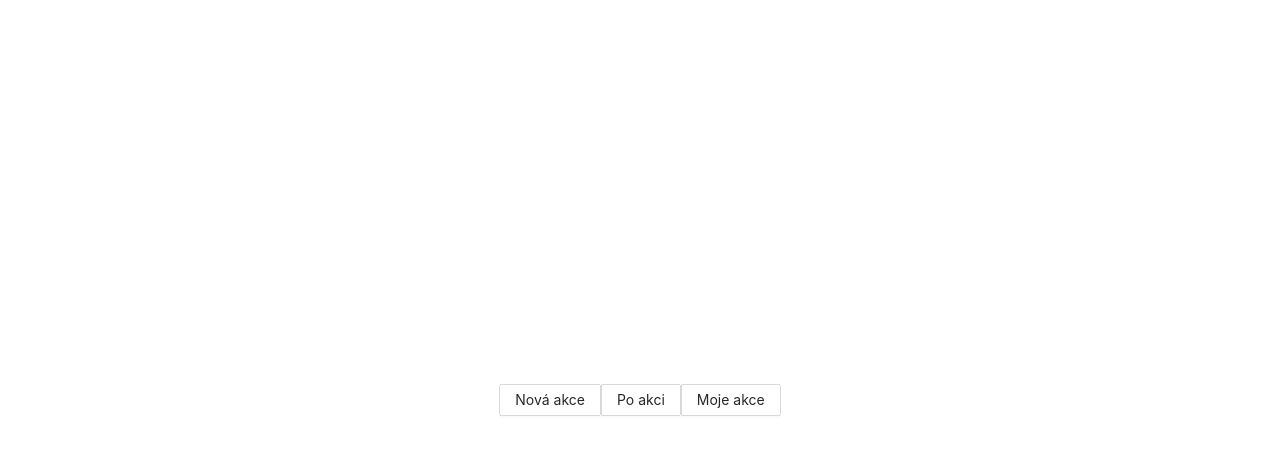
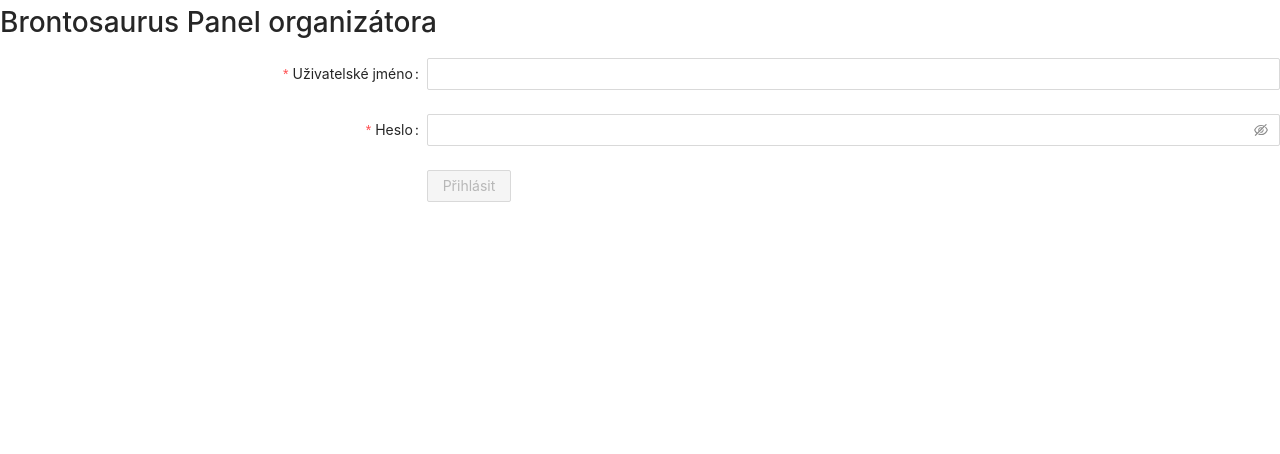
Before and after one commit to mrkvon/bis, a React (Create React App) app: page / in a window 1280 px wide. Shown: the top 454 px of the page. Built offline with nearby package versions, Linux system fonts and the light colour scheme.

Commit message:
Add a dummy login page and wire with redux

```diff
--- a/src/App.tsx
+++ b/src/App.tsx
@@ -1,11 +1,18 @@
 import { Route, Routes } from 'react-router-dom'
 import './App.css'
+import { useAppSelector } from './app/hooks'
 import CloseEvent from './CloseEvent'
 import CreateEvent from './CreateEvent'
 import EventList from './EventList'
+import Login from './features/login/Login'
+import { selectIsLoggedIn, selectIsPending } from './features/login/loginSlice'
 import GuidePost from './GuidePost'
 
 function App() {
+  const isLoggedIn = useAppSelector(selectIsLoggedIn)
+  const isPending = useAppSelector(selectIsPending)
+  if (isPending) return <div>Přihlašování</div>
+  if (!isLoggedIn) return <Login />
   return (
     <div className="App">
       <Routes>
--- a/src/app/store.ts
+++ b/src/app/store.ts
@@ -1,9 +1,11 @@
 import { configureStore, ThunkAction, Action } from '@reduxjs/toolkit'
 import counterReducer from '../features/counter/counterSlice'
+import loginReducer from '../features/login/loginSlice'
 
 export const store = configureStore({
   reducer: {
     counter: counterReducer,
+    login: loginReducer,
   },
 })
 
--- /dev/null
+++ b/src/features/login/Login.tsx
@@ -0,0 +1,70 @@
+import { Button, Form, Input } from 'antd'
+import { ValidateErrorEntity } from 'rc-field-form/lib/interface'
+import { useAppDispatch } from '../../app/hooks'
+import { Credentials } from './types'
+import { login } from './loginSlice'
+
+const Login = () => {
+  const dispatch = useAppDispatch()
+  const [form] = Form.useForm<Credentials>()
+  const onFinish = (credentials: Credentials) => {
+    dispatch(login(credentials))
+  }
+
+  const onFinishFailed = (errorInfo: ValidateErrorEntity<Credentials>) => {
+    console.log('Failed:', errorInfo)
+  }
+
+  return (
+    <>
+      {' '}
+      <h1>Brontosaurus Panel organizátora</h1>
+      <Form
+        name="basic"
+        form={form}
+        labelCol={{ span: 8 }}
+        wrapperCol={{ span: 16 }}
+        initialValues={{ remember: true }}
+        onFinish={onFinish}
+        onFinishFailed={onFinishFailed}
+        autoComplete="off"
+      >
+        <Form.Item
+          label="Uživatelské jméno"
+          name="username"
+          rules={[
+            { required: true, message: 'Zadejte své uživatelské jméno!' },
+          ]}
+        >
+          <Input />
+        </Form.Item>
+
+        <Form.Item
+          label="Heslo"
+          name="password"
+          rules={[{ required: true, message: 'Zadejte své heslo!' }]}
+        >
+          <Input.Password />
+        </Form.Item>
+
+        <Form.Item shouldUpdate wrapperCol={{ offset: 8, span: 16 }}>
+          {() => (
+            <Button
+              type="primary"
+              htmlType="submit"
+              disabled={
+                !form.isFieldsTouched(true) ||
+                form.getFieldsError().filter(({ errors }) => errors.length)
+                  .length > 0
+              }
+            >
+              Přihlásit
+            </Button>
+          )}
+        </Form.Item>
+      </Form>
+    </>
+  )
+}
+
+export default Login
--- /dev/null
+++ b/src/features/login/loginAPI.ts
@@ -0,0 +1,16 @@
+import { Credentials } from './types'
+import { LoginState } from './loginSlice'
+
+const wait = async (time: number) =>
+  new Promise(resolve => setTimeout(resolve, time))
+
+export const login = async (
+  credentials: Credentials,
+): Promise<Pick<LoginState, 'isLoggedIn' | 'username' | 'roles'>> => {
+  await wait(1000)
+  return {
+    isLoggedIn: true,
+    username: 'username' in credentials ? credentials.username : 'testuser',
+    roles: ['org', 'mem'],
+  }
+}
--- /dev/null
+++ b/src/features/login/loginSlice.ts
@@ -0,0 +1,54 @@
+import { createAsyncThunk, createSlice, createSelector } from '@reduxjs/toolkit'
+import { RootState } from '../../app/store'
+import * as api from './loginAPI'
+import { Credentials } from './types'
+
+export interface LoginState {
+  isLoggedIn: boolean
+  username: string
+  roles: ('org' | 'mem')[]
+  isPending: boolean
+}
+
+const initialState: LoginState = {
+  isLoggedIn: false,
+  isPending: false,
+  username: '',
+  roles: [],
+}
+
+export const login = createAsyncThunk(
+  'login/login',
+  async (credentials: Credentials) => {
+    return await api.login(credentials)
+  },
+)
+
+const loginSlice = createSlice({
+  name: 'login',
+  initialState,
+  reducers: {},
+  extraReducers: builder =>
+    builder
+      .addCase(login.fulfilled, (state, action) => {
+        return { ...action.payload, isPending: false }
+      })
+      .addCase(login.pending, state => {
+        state.isPending = true
+      })
+      .addCase(login.rejected, state => {
+        state.isPending = false
+      }),
+})
+
+export const selectLogin = (state: RootState) => state.login
+export const selectIsLoggedIn = createSelector(
+  selectLogin,
+  login => login.isLoggedIn,
+)
+export const selectIsPending = createSelector(
+  selectLogin,
+  login => login.isPending,
+)
+
+export default loginSlice.reducer
--- /dev/null
+++ b/src/features/login/types.ts
@@ -0,0 +1,3 @@
+export type Credentials =
+  | { username: string; password: string }
+  | { email: string; password: string }
```
